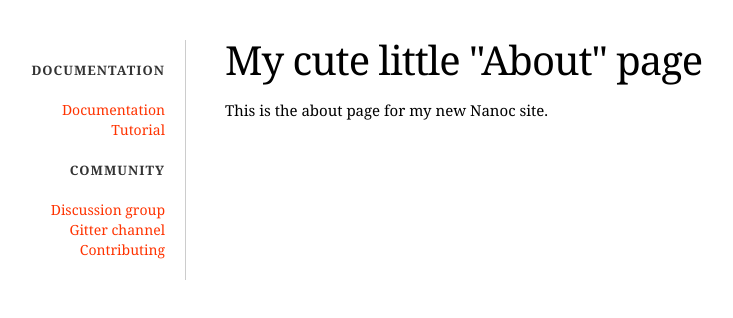
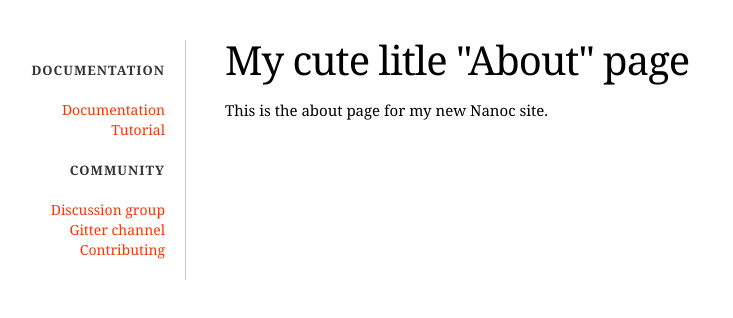
Before and after one commit to Numbluk/Numbluk.github.io, a plain HTML site: page output/about/index.html in a window 1280 px wide. Shown: the whole page, without its empty margins (55-788 px from the left). Drawn offline with Linux system fonts and the light colour scheme.

Commit message:
rebuilding site Wed May 13 00:27:01 BST 2020

```diff
--- a/output/about/index.html
+++ b/output/about/index.html
@@ -10,7 +10,7 @@
   </head>
   <body>
     <div id="main">
-      <h1>My cute little "About" page</h1><p>This is the about page for my new Nanoc site.</p><Test></Test>
+      <h1>My cute litle "About" page</h1><p>This is the about page for my new Nanoc site.</p><Test></Test>
     </div>
     <div id="sidebar">
       <h2>Documentation</h2>
```
